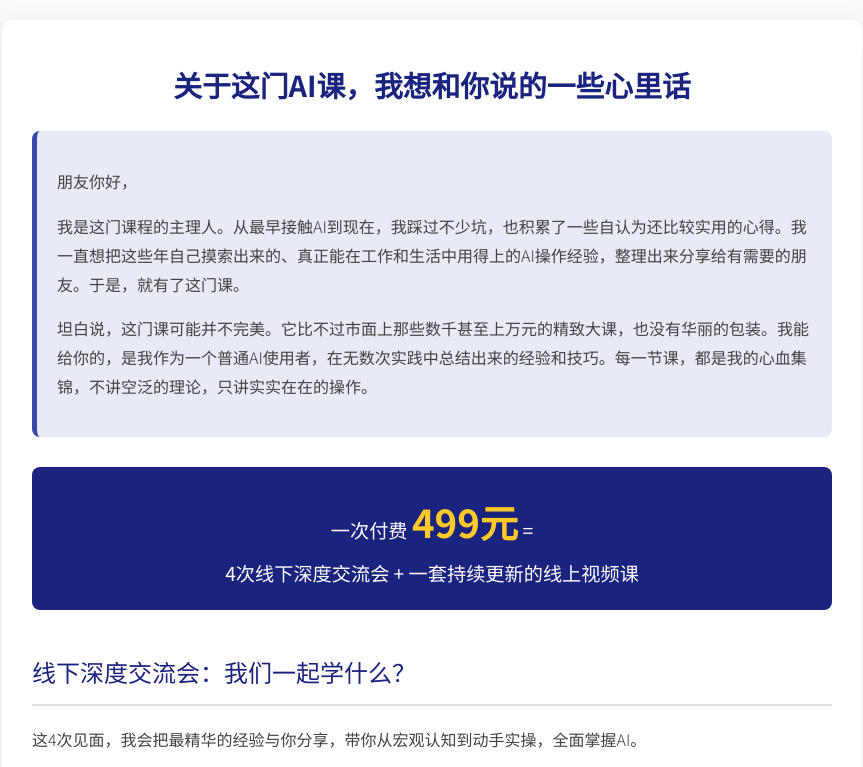
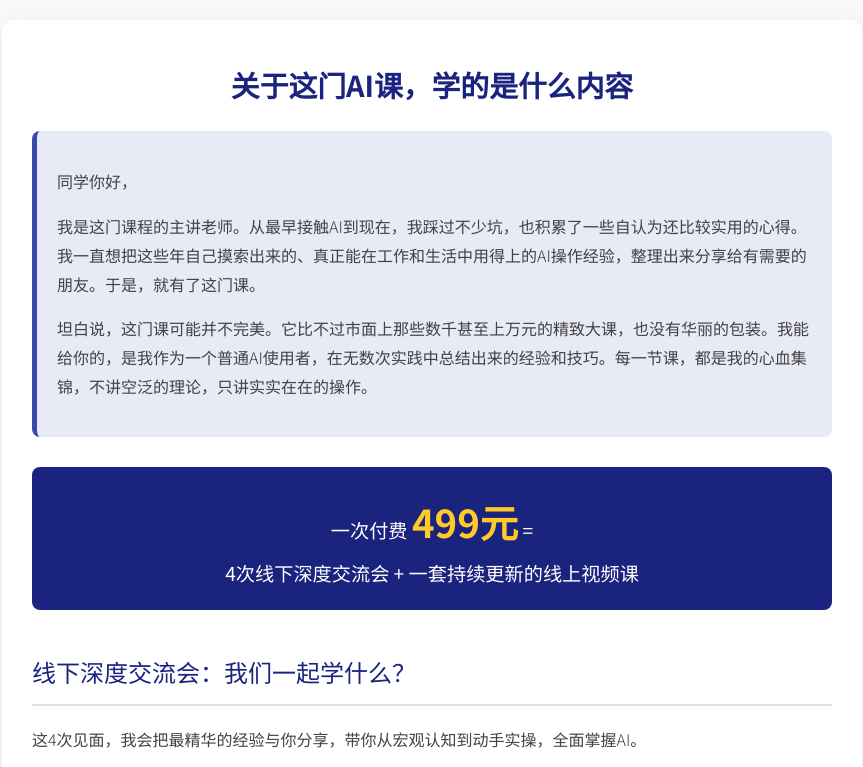
Before and after one commit to caijiajin123/ai, a plain HTML site: page 499.html in a window 1280 px wide. Shown: the top 767 px of the page, without its empty margins (208-1071 px from the left). Drawn offline with Linux system fonts and the light colour scheme.

Commit message:
Update 499.html

```diff
--- a/499.html
+++ b/499.html
@@ -3,7 +3,7 @@
 <head>
     <meta charset="UTF-8">
     <meta name="viewport" content="width=device-width, initial-scale=1.0">
-    <title>关于这门AI课，我想和你说的一些心里话</title>
+    <title>关于这门AI课，学的是什么内容</title>
     <style>
         @import url('https://fonts.googleapis.com/css2?family=Noto+Sans+SC:wght@300;400;500;700&display=swap');
 
@@ -149,11 +149,11 @@
 <body>
 
     <div class="container">
-        <h1>关于这门AI课，我想和你说的一些心里话</h1>
+        <h1>关于这门AI课，学的是什么内容</h1>
 
         <div class="intro-text">
-            <p>朋友你好，</p>
-            <p>我是这门课程的主理人。从最早接触AI到现在，我踩过不少坑，也积累了一些自认为还比较实用的心得。我一直想把这些年自己摸索出来的、真正能在工作和生活中用得上的AI操作经验，整理出来分享给有需要的朋友。于是，就有了这门课。</p>
+            <p>同学你好，</p>
+            <p>我是这门课程的主讲老师。从最早接触AI到现在，我踩过不少坑，也积累了一些自认为还比较实用的心得。我一直想把这些年自己摸索出来的、真正能在工作和生活中用得上的AI操作经验，整理出来分享给有需要的朋友。于是，就有了这门课。</p>
             <p>坦白说，这门课可能并不完美。它比不过市面上那些数千甚至上万元的精致大课，也没有华丽的包装。我能给你的，是我作为一个普通AI使用者，在无数次实践中总结出来的经验和技巧。每一节课，都是我的心血集锦，不讲空泛的理论，只讲实实在在的操作。</p>
         </div>
 
```
